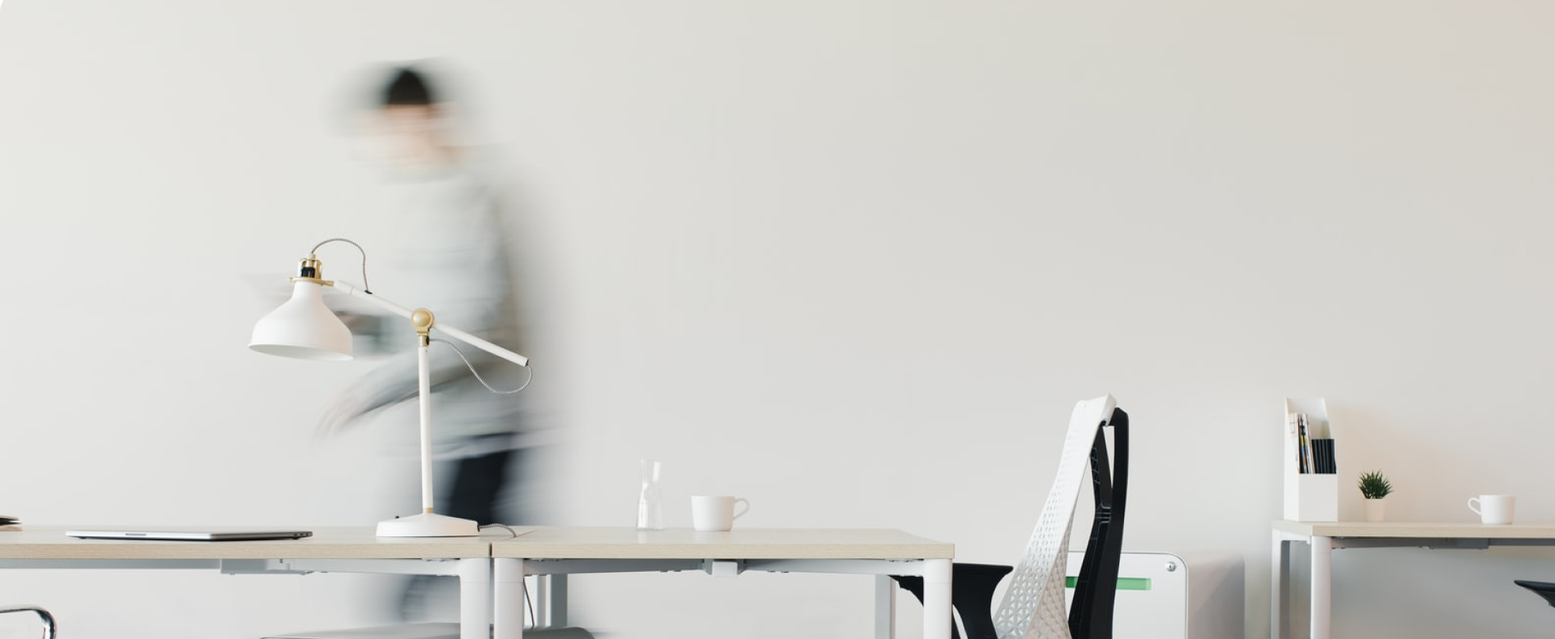
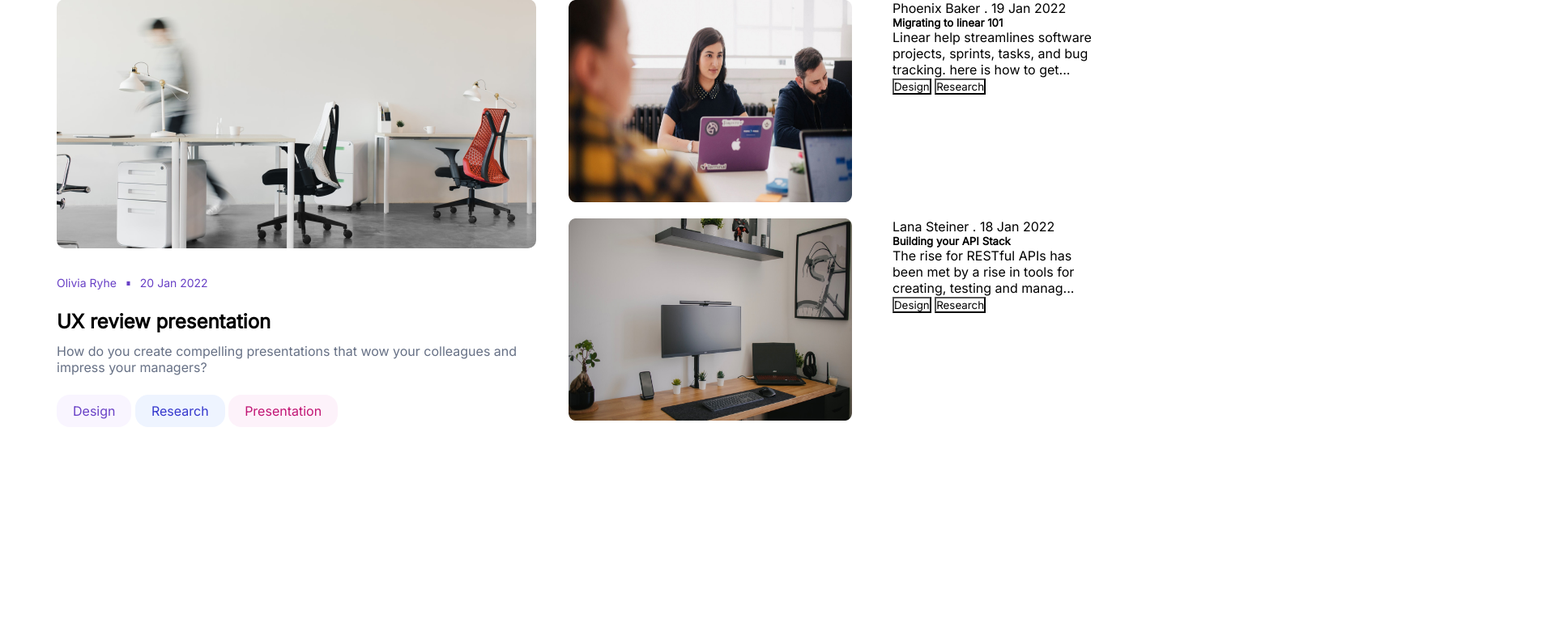
Before and after one commit to Adams6682/Figma-Project, a plain HTML site: page index.html in a window 1280 px wide. Shown: the part 549-1339 px from the top of the page at 81% size, 1920 px wide, since content can reach past the window. After the commit the page ends 1188 px from the top, so only its background shows below. Drawn offline with Linux system fonts and the light colour scheme.

Commit message:
Editted the blog site header and content

```diff
--- a/index.html
+++ b/index.html
@@ -5,6 +5,8 @@
         <meta charset="utf-8">
         <meta name="viewport" content="width=device-width, initial-scale=1.0">
         <link href='https://fonts.googleapis.com/css?family=Inter' rel='stylesheet'>
+        <link rel="stylesheet" href="https://cdnjs.cloudflare.com/ajax/libs/font-awesome/6.0.0-beta3/css/all.min.css" integrity="sha512-..." crossorigin="anonymous">
+
         <link rel="stylesheet" type="text/css" href="./style.css">
     </head>
     <body>
@@ -21,60 +23,63 @@
                      <button class="button">Subscribe</button>
                     <p class="we-care">We care about your data in <span>privacy policy</span> </p>
                 </div>
-                    <br>
-
             </div>
                 <div class="content">
+                    <div class="left-content">
+                        <div class="left-title">
                             <h2>Recent blog post</h2>
-                    <img src="images/Image.jpg">
-                    <p>Olivia Ryhe . 20 Jan 2022</p>
-                    <h4>UX review presentation</h4>
-                    <p>How do you create compelling presentations that wow your colleagues and impress your managers?</p>
+                        </div>
+                        <div class="left-img-holder">
+                            <img src="images/Image.jpg" alt="office" class="img">
+                        </div>
+                        <div class="left-bottom">
+                            <p class="date-one">Olivia Ryhe <span class="dot-font">&#183;</span> 20 Jan 2022</p>
+                            <h4 class="bottom-title">UX review presentation</h4>
 
+                            <p class="bottom-content">How do you create compelling presentations that wow your colleagues and impress your managers?</p>
+                                <!-- Button -->
+                                <button class="link-one">Design</button>
+                                <!-- Button -->
+                                <button class="link-two">Research</button>
+                                <!-- Button -->
+                                <button class="link-three">Presentation</button>
+                        </div>
+                    </div>
+
+
+
+                    <div class="right-content">
+                        <div class="content-one-parent">
+                            <div class="right-img-one">
+                                <img src="images/Image (1).jpg" class="img-one">
+                            </div>
+                            <div class="content-one">
+                                <p >Phoenix Baker . 19 Jan 2022</p>
+                                <h5>Migrating to linear 101</h5>
+                                <p>Linear help streamlines software projects, sprints, tasks, and bug tracking. here is how to get...</p>
                                 <!-- Button -->
                                 <button>Design</button>
-
                                 <!-- Button -->
                                 <button>Research</button>
-
-         <!-- Button -->
-       <button>Presentation</button>
-
+                            </div>
                         </div>
 
-                <br>
-
-                <div class="content">
-
-                    <img src="images/Image (1).jpg">
-                    <p>Phoenix Baker . 19 Jan 2022</p>
-                    <h5>Migrating to linear 101</h5>
-                    <p>Linear help streamlines software projects, sprints, tasks, and bug tracking. here is how to get...</p>
-
-                     <!-- Button -->
-       <button>Design</button>
-
-        <!-- Button -->
-        <button>Research</button>
-
+                        <div class="content-two-parent">
+                            <div class="right-img-two">
+                                <img src="images/Image (2).jpg" class="img-two">
                             </div>
-
-                <br>
-
-                <div class="content">
-                    <img src="images/Image (2).jpg">
+                            <div class="content-two">
                                 <p>Lana Steiner . 18 Jan 2022</p>
                                 <h5>Building your API Stack</h5>
                                 <p>The rise for RESTful APIs has been met by a rise in tools for creating, testing and manag...</p>
-
                                     <!-- Button -->
                                     <button>Design</button>
-
                                     <!-- Button -->
                                     <button>Research</button>
-
                             </div>
-
+                        </div>
+                    </div>
+                </div>
             </div>
         </div>
     </body>
--- a/style.css
+++ b/style.css
@@ -71,8 +71,156 @@
     line-height: 20px;
     color: #667085;
     display: block;
+    text-align: center;
+    margin-left: -210px;
+    margin-top: 5px;
 }
 
 .we-care span {
     text-decoration: underline;
 }
+.nav-top {
+    text-align: center;
+}
+
+.button {
+    display: inline-block;
+}
+.img{
+    width: 592px;
+    height: 308px;
+    border-radius: 10px;
+}
+.left-title{
+    font-size: 24px;
+    color: #101828;
+    margin-bottom: 15px;
+}
+.left-bottom{
+    margin-top: 20px;
+    width: 592px;
+    height: 308px;
+}
+.bottom-title{
+    font-size: 24px;
+    margin-bottom: 12px;
+}
+.date-one{
+    font-size: 14px;
+    margin-bottom: 12px;
+    color: #6941C6;
+
+}
+.left-content{
+    margin-left: 70px;
+    flex-direction: column;
+}
+.bottom-content{
+    color: #667085;
+    margin-bottom: 24px;
+}
+.link-one {
+    background-color: #F9F5FF;
+    border: none;
+    color: #6941C6;
+    padding: 10px 20px;
+    font-size: 16px;
+    border-radius: 16px;
+    cursor: pointer;
+    text-decoration: none;
+    transition: background-color 0.3s ease;
+}
+
+.link-two {
+    background-color: #EEF4FF;
+    border: none;
+    color: #3538CD;
+    padding: 10px 20px;
+    font-size: 16px;
+    border-radius: 16px;
+    cursor: pointer;
+    text-decoration: none;
+    transition: background-color 0.3s ease;
+}
+
+.link-three {
+    background-color:#FDF2FA;
+    border: none;
+    color: #C11574;
+    padding: 10px 20px;
+    font-size: 16px;
+    border-radius: 16px;
+    cursor: pointer;
+    text-decoration: none;
+    transition: background-color 0.3s ease;
+}
+
+.link-one:hover,
+    .link-two:hover,
+    .link-three:hover {
+        background-color: #ccc;
+    }
+
+.dot-font {
+    font-size: 35px;
+    font-family: "Courier New", monospace;
+     vertical-align: middle;
+}
+.img-one {
+    width: 350px;
+    height: 250px;
+}
+.content-one{
+    width: 390px;
+    height: 200px;
+    margin-left: 200px;
+    width: 250px;
+    margin-bottom: 70px;
+
+}
+.content-one-parent{
+    display: flex;
+    flex-direction: row;
+
+}
+.right-img-one {
+    width: 25%;
+
+  }
+
+
+  .img-two {
+    width: 350px;
+    height: 250px;
+}
+.content-two{
+    width: 320px;
+    height: 200px;
+    margin-left:200px;
+    width:250px;
+
+
+}
+.content-two-parent{
+    display: flex;
+    flex-direction: row;
+
+}
+.right-img-two {
+    width: 25%;
+
+  }
+
+.right-content{
+    display: flex;
+    flex-direction: column;
+    margin-left: 40px;
+    margin-top: 60px;
+
+}
+
+.content{
+    display: flex;
+    flex-direction: row;
+    align-items: stretch;
+}
```
Lines whose indentation alone changed are shown as unchanged.
